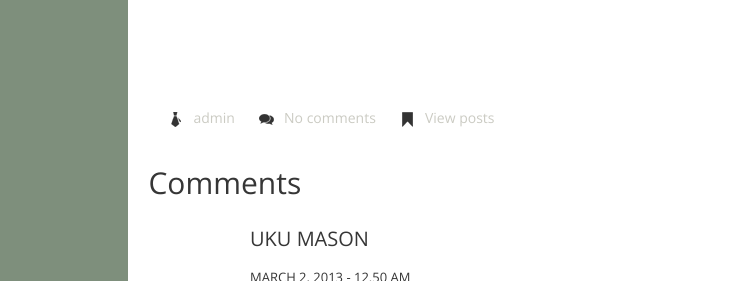
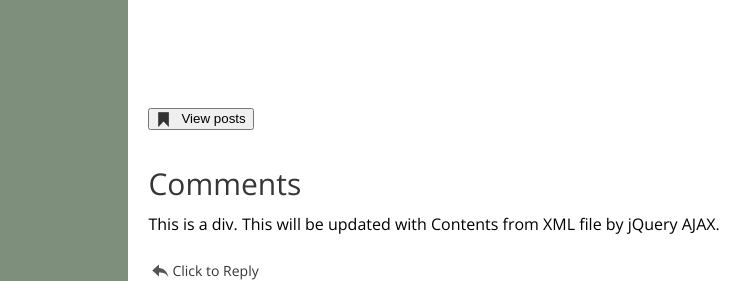
Before and after one commit to GabrielOlariu/WAD-Project, a plain HTML site: page project/single-page.html in a window 1280 px wide. Shown: the part 669-950 px from the top of the page, 0-735 px from the left. Drawn offline with nearby package versions, Linux system fonts and the light colour scheme.

Commit message:
xml file for comments

```diff
--- a/project/single-page.html
+++ b/project/single-page.html
@@ -6,12 +6,12 @@
 		<meta name="viewport" content="width=device-width, initial-scale=1">
 		<link rel="shortcut icon" type="image/x-icon" href="images/fav-icon.png" />
 		<script type="application/x-javascript"> addEventListener("load", function() { setTimeout(hideURLbar, 0); }, false); function hideURLbar(){ window.scrollTo(0,1); } </script>
-		</script>
 		<!----webfonts---->
 		<link href='http://fonts.googleapis.com/css?family=Open+Sans:400,300,600,700,800' rel='stylesheet' type='text/css'>
 		<!----//webfonts---->
 		<!---start-click-drop-down-menu---->
 		<script src="js/jquery.min.js"></script>
+		<script type="text/javascript" src="script.js"></script>
         <!----start-dropdown-->
          <script type="text/javascript">
 			var $ = jQuery.noConflict();
@@ -95,9 +95,8 @@
 								    </div>
 								    <div class="artical-links">
 		  						 	<ul>
-		  						 		<li><a href="#"><img src="images/blog-icon2.png" title="Admin"><span>admin</span></a></li>
-		  						 		<li><a href="#"><img src="images/blog-icon3.png" title="Comments"><span>No comments</span></a></li>
-		  						 		<li><a href="#"><img src="images/blog-icon4.png" title="Lables"><span>View posts</span></a></li>
+
+		  						 		<li><button onclick="commFunction()"><img src="images/blog-icon4.png" title="Lables"><span>View posts</span></button></li>
 		  						 	</ul>
 		  						 </div>
 		  						 <div class="share-artical">
@@ -114,13 +113,63 @@
 							<div class="comment-section">
 				<div class="grids_of_2">
 					<h2>Comments</h2>
+
+					<div id="result">This is a div. This will be updated with Contents from XML file by jQuery AJAX. </div>
+
+                   <script type="text/javascript">
+                     function commFunction() {
+                      function ajaxRequest(){
+                      var activexmodes=["Msxml2.XMLHTTP", "Microsoft.XMLHTTP"]; //activeX versions to check for in IE
+                      if (window.ActiveXObject){ //Test for support for ActiveXObject in IE first (as XMLHttpRequest in IE7 is broken)
+                      for (var i=0; i<activexmodes.length; i++){
+                         try{
+                           return new ActiveXObject(activexmodes[i])
+                             }
+                           catch(e){
+                            //suppress error
+                                }
+                             }
+                            }
+                         else if (window.XMLHttpRequest) // if Mozilla, Safari etc
+                         return new XMLHttpRequest();
+                         else
+                         return false;
+                          }
+
+                        var mygetrequest=new ajaxRequest();
+                       if (mygetrequest.overrideMimeType)
+                            mygetrequest.overrideMimeType('text/xml');
+                          mygetrequest.onreadystatechange=function(){
+                       if (mygetrequest.readyState==4){
+                      if (mygetrequest.status==200 || window.location.href.indexOf("http")==-1){
+                      var xmldata=mygetrequest.responseXML; //retrieve result as an XML object
+                      var rssentries=xmldata.getElementsByTagName("film1");
+                      var output='<table>';
+                      for (var i=0; i<rssentries.length; i++){
+                      output+='<tr>';
+                       output+='<td>'+rssentries[i].getElementsByTagName('name')[0].firstChild.nodeValue+'</td>';
+                      output+='<td>'+rssentries[i].getElementsByTagName('review')[0].firstChild.nodeValue+'</td>';
+                      output+='</tr>';
+                       }
+                      output+='</table>';
+                      document.getElementById("result").innerHTML=output;
+                       }
+                       else{
+                       alert("An error has occured making the request");
+                     }
+                    }
+                   };
+
+                   mygetrequest.open("GET", "comments.xml", true);
+                   mygetrequest.send(null);
+                  }
+                  </script>
 					<div class="grid1_of_2">
 						<div class="grid_img">
-							<a href=""><img src="images/pic10.jpg" alt=""></a>
+
 						</div>
 						<div class="grid_text">
-							<h4 class="style1 list"><a href="#">Uku Mason</a></h4>
-							<h3 class="style">march 2, 2013 - 12.50 AM</h3>
+
 							<p class="para top"> </p>
 							<a href="" class="btn1">Click to Reply</a>
 						</div>
```
